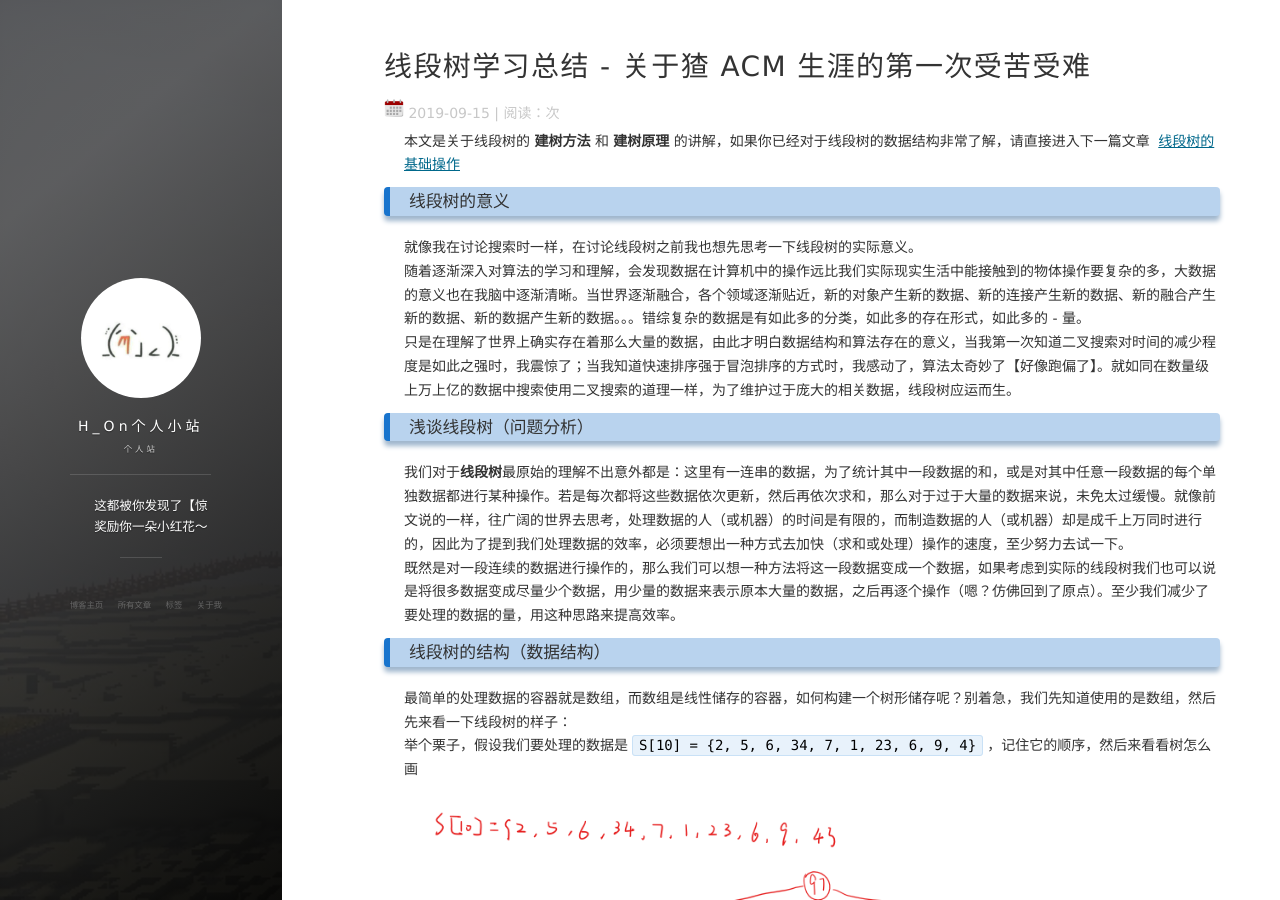
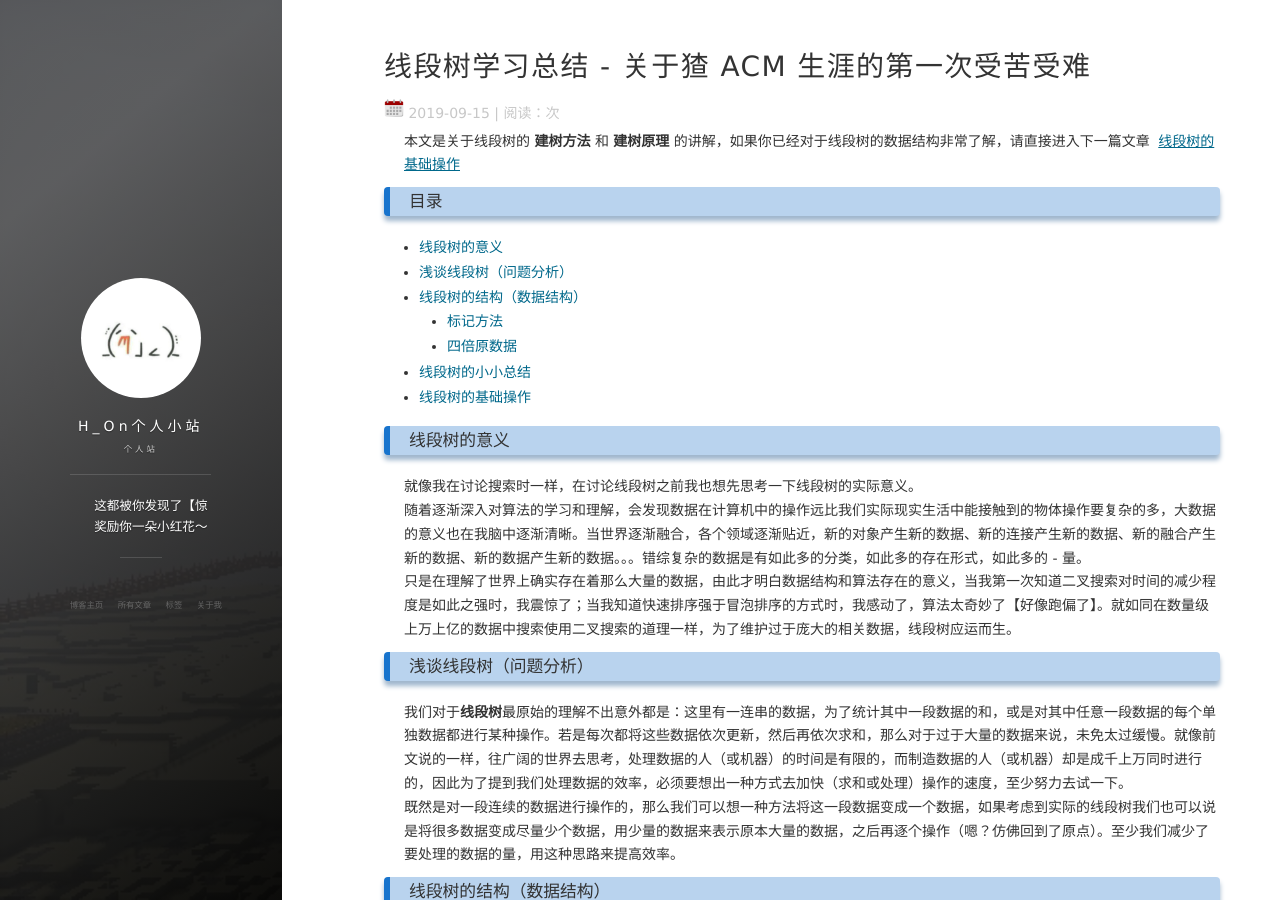
Before and after one commit to Hybrogen/Hybrogen.github.io, a Jekyll site: the page built from _posts/2019-09-15-SegmentTree.md, in a window 1280 px wide and 900 px high. Built offline with Jekyll 4.4.1, drawn with Linux system fonts in a browser that asks for light colours; nearby versions of some CDN libraries; comment, search, counter and statistics services are not loaded.

Commit message:
修正一些错误，添加目录

```diff
--- a/_posts/2019-09-15-SegmentTree.md
+++ b/_posts/2019-09-15-SegmentTree.md
@@ -6,7 +6,16 @@ description: 线段树
 tag: 算法
 ---
 
-<sub>本文是关于线段树的 **建树方法** 和 **建树原理** 的讲解，如果你已经对于线段树的数据结构非常了解，请直接进入下一篇文章 [线段树的基础操作](https://hybrogen.github.io/2019/09/SegmentTree2/)
+本文是关于线段树的 **建树方法** 和 **建树原理** 的讲解，如果你已经对于线段树的数据结构非常了解，请直接进入下一篇文章 [线段树的基础操作](https://hybrogen.github.io/2019/09/SegmentTree2/)
+
+### 目录
+* [线段树的意义](#线段树的意义)
+* [浅谈线段树（问题分析）](#浅谈线段树（问题分析）)
+* [线段树的结构（数据结构）](#线段树的结构（数据结构）)
+  - [标记方法](#标记方法)
+  - [四倍原数据](#四倍原数据)
+* [线段树的小小总结](#线段树的小小总结)
+* [线段树的基础操作](https://hybrogen.github.io/2019/09/SegmentTree2/)
 
 ### 线段树的意义
 就像我在讨论搜索时一样，在讨论线段树之前我也想先思考一下线段树的实际意义。<br>
```
Also changed, not shown: _posts/2019-09-25-SegmentTree2.md (+15 -2 lines).
